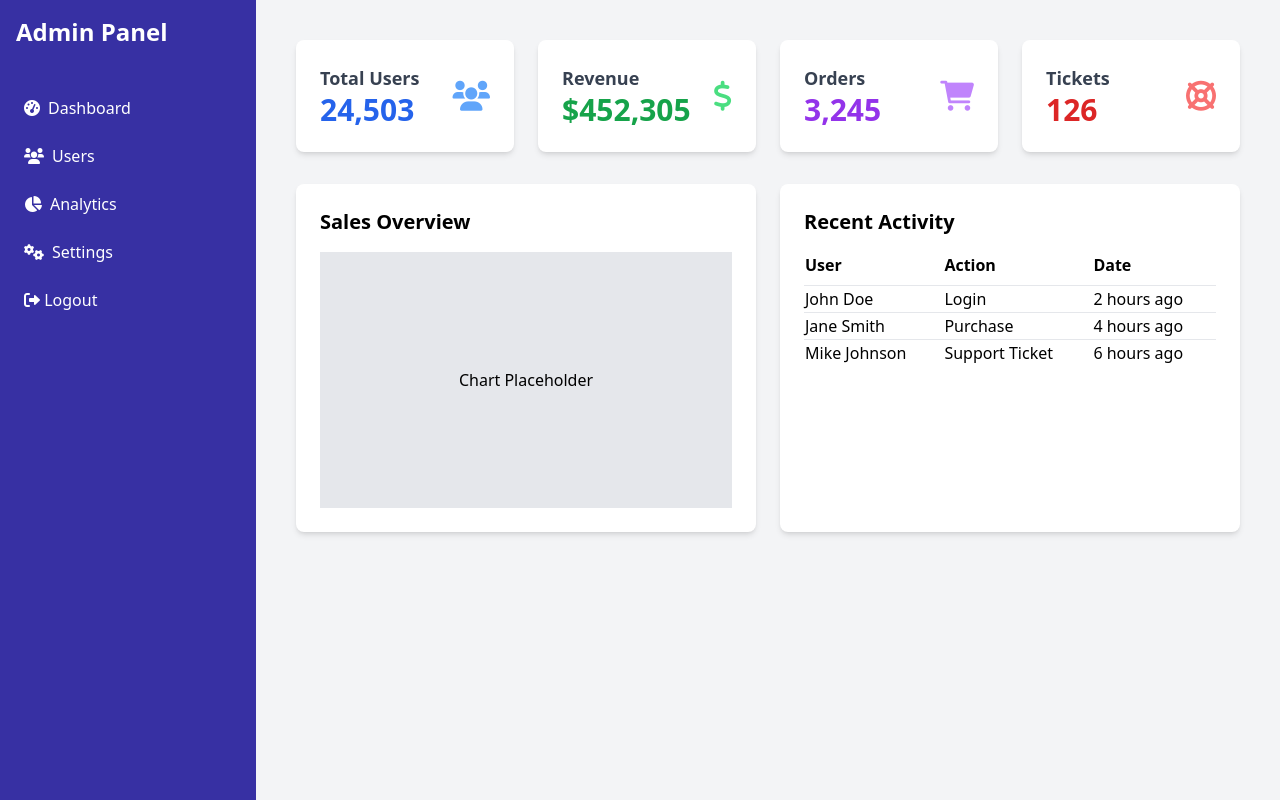
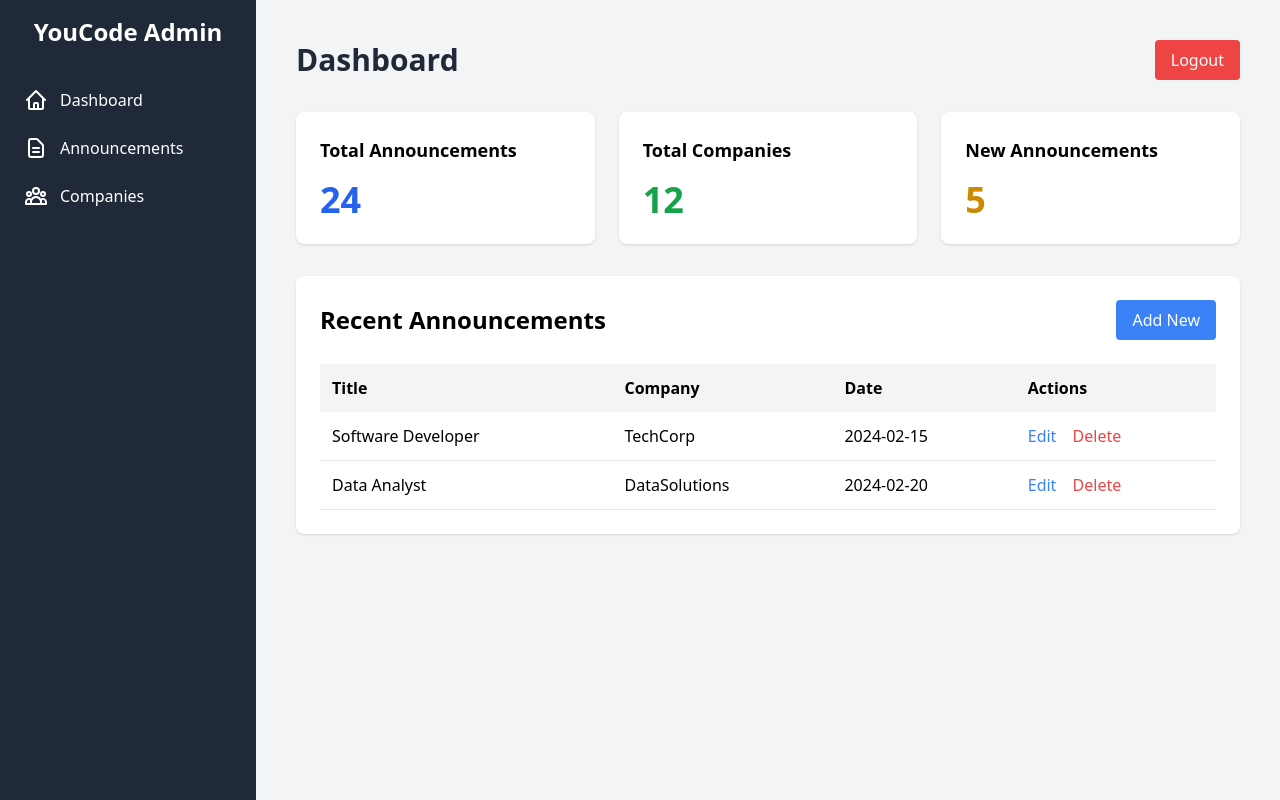
Before and after one commit to issam-mhj/JobDating, a PHP site: template app/views/AdminDashboard.twig in a window 1280 px wide. Run offline with PHP 8.4, Linux system fonts and the light colour scheme; the template is opened without the code that fills it, so the values that code supplies are empty; some libraries are stand-ins or nearby versions.

Commit message:
modifications

```diff
--- a/app/controllers/front/HomeController.php
+++ b/app/controllers/front/HomeController.php
@@ -10,7 +10,7 @@ class HomeController extends Controller
 {
     public function index()
     {
-        $users = User::all();
-        View::render('home', ['users' => $users]);
+        // $users = User::all();
+        View::render('home');
     }
 }
--- a/app/views/AdminDashboard.twig
+++ b/app/views/AdminDashboard.twig
@@ -1,35 +1,40 @@
 <!DOCTYPE html>
-<html lang="en">
+<html lang="fr">
 <head>
     <meta charset="UTF-8">
     <meta name="viewport" content="width=device-width, initial-scale=1.0">
-    <title>Admin Dashboard</title>
+    <title>YouCode Admin Dashboard</title>
     <script src="https://cdn.tailwindcss.com"></script>
-    <link rel="stylesheet" href="https://cdnjs.cloudflare.com/ajax/libs/font-awesome/6.0.0-beta3/css/all.min.css">
 </head>
-<body class="bg-gray-100 font-sans">
+<body class="bg-gray-100">
     <div class="flex min-h-screen">
         <!-- Sidebar -->
-        <div class="w-64 bg-indigo-800 text-white p-4">
-            <h1 class="text-2xl font-bold mb-10">Admin Panel</h1>
+        <div class="w-64 bg-gray-800 text-white p-4">
+            <div class="text-2xl font-bold mb-8 text-center">YouCode Admin</div>
             <nav>
                 <ul class="space-y-2">
-                    <li class="hover:bg-indigo-700 rounded p-2 cursor-pointer">
-                        <i class="fas fa-tachometer-alt mr-2"></i>Dashboard
+                    <li>
+                        <a href="#" class="flex items-center p-2 hover:bg-gray-700 rounded">
+                            <svg class="w-6 h-6 mr-3" fill="none" stroke="currentColor" viewBox="0 0 24 24">
+                                <path stroke-linecap="round" stroke-linejoin="round" stroke-width="2" d="M3 12l2-2m0 0l7-7 7 7M5 10v10a1 1 0 001 1h3m10-11l2 2m-2-2v10a1 1 0 01-1 1h-3m-6 0a1 1 0 001-1v-4a1 1 0 011-1h2a1 1 0 011 1v4a1 1 0 001 1m-6 0h6"></path>
+                            </svg>
+                            Dashboard
+                        </a>
                     </li>
-                    <li class="hover:bg-indigo-700 rounded p-2 cursor-pointer">
-                        <i class="fas fa-users mr-2"></i>Users
+                    <li>
+                        <a href="#" class="flex items-center p-2 hover:bg-gray-700 rounded">
+                            <svg class="w-6 h-6 mr-3" fill="none" stroke="currentColor" viewBox="0 0 24 24">
+                                <path stroke-linecap="round" stroke-linejoin="round" stroke-width="2" d="M9 12h6m-6 4h6m2 5H7a2 2 0 01-2-2V5a2 2 0 012-2h5.586a1 1 0 01.707.293l5.414 5.414a1 1 0 01.293.707V19a2 2 0 01-2 2z"></path>
+                            </svg>
+                            Announcements
+                        </a>
                     </li>
-                    <li class="hover:bg-indigo-700 rounded p-2 cursor-pointer">
-                        <i class="fas fa-chart-pie mr-2"></i>Analytics
-                    </li>
-                    <li class="hover:bg-indigo-700 rounded p-2 cursor-pointer">
-                        <i class="fas fa-cogs mr-2"></i>Settings
-                    </li>
-                    <li class="hover:bg-indigo-700 rounded p-2 cursor-pointer">
-                        <a href="/logout" class="logout-link">
-                            <i class="fas fa-sign-out-alt"></i>
-                            Logout
+                    <li>
+                        <a href="#" class="flex items-center p-2 hover:bg-gray-700 rounded">
+                            <svg class="w-6 h-6 mr-3" fill="none" stroke="currentColor" viewBox="0 0 24 24">
+                                <path stroke-linecap="round" stroke-linejoin="round" stroke-width="2" d="M17 20h5v-2a3 3 0 00-5.356-1.857M17 20H7m10 0v-2c0-.656-.126-1.283-.356-1.857M7 20H2v-2a3 3 0 015.356-1.857M7 20v-2c0-.656.126-1.283.356-1.857m0 0a5.002 5.002 0 019.288 0M15 7a3 3 0 11-6 0 3 3 0 016 0zm6 3a2 2 0 11-4 0 2 2 0 014 0zM7 10a2 2 0 11-4 0 2 2 0 014 0z"></path>
+                            </svg>
+                            Companies
                         </a>
                     </li>
                 </ul>
@@ -38,85 +43,69 @@
 
         <!-- Main Content -->
         <div class="flex-1 p-10">
-            <div class="grid grid-cols-4 gap-6 mb-8">
-                <!-- Dashboard Cards -->
-                <div class="bg-white p-6 rounded-lg shadow-md">
-                    <div class="flex justify-between items-center">
-                        <div>
-                            <h3 class="text-lg font-semibold text-gray-700">Total Users</h3>
-                            <p class="text-3xl font-bold text-blue-600">24,503</p>
+            <header class="flex justify-between items-center mb-8">
+                <h1 class="text-3xl font-bold text-gray-800">Dashboard</h1>
+                <a href="/logout" class="bg-red-500 text-white px-4 py-2 rounded hover:bg-red-600">
+                    Logout
+                </a>
+            </header>
+
+            <div class="grid grid-cols-3 gap-6 mb-8">
+                <div class="bg-white p-6 rounded-lg shadow">
+                    <h3 class="text-lg font-semibold mb-4">Total Announcements</h3>
+                    <div class="text-4xl font-bold text-blue-600">24</div>
                 </div>
-                        <i class="fas fa-users text-3xl text-blue-400"></i>
+                <div class="bg-white p-6 rounded-lg shadow">
+                    <h3 class="text-lg font-semibold mb-4">Total Companies</h3>
+                    <div class="text-4xl font-bold text-green-600">12</div>
                 </div>
-                </div>
-                <div class="bg-white p-6 rounded-lg shadow-md">
-                    <div class="flex justify-between items-center">
-                        <div>
-                            <h3 class="text-lg font-semibold text-gray-700">Revenue</h3>
-                            <p class="text-3xl font-bold text-green-600">$452,305</p>
-                        </div>
-                        <i class="fas fa-dollar-sign text-3xl text-green-400"></i>
-                    </div>
-                </div>
-                <div class="bg-white p-6 rounded-lg shadow-md">
-                    <div class="flex justify-between items-center">
-                        <div>
-                            <h3 class="text-lg font-semibold text-gray-700">Orders</h3>
-                            <p class="text-3xl font-bold text-purple-600">3,245</p>
-                        </div>
-                        <i class="fas fa-shopping-cart text-3xl text-purple-400"></i>
-                    </div>
-                </div>
-                <div class="bg-white p-6 rounded-lg shadow-md">
-                    <div class="flex justify-between items-center">
-                        <div>
-                            <h3 class="text-lg font-semibold text-gray-700">Tickets</h3>
-                            <p class="text-3xl font-bold text-red-600">126</p>
-                        </div>
-                        <i class="fas fa-life-ring text-3xl text-red-400"></i>
-                    </div>
+                <div class="bg-white p-6 rounded-lg shadow">
+                {# display annoucements that are not yet done #}
+                    <h3 class="text-lg font-semibold mb-4">New Announcements</h3>
+                    <div class="text-4xl font-bold text-yellow-600">5</div>
                 </div>
             </div>
 
-            <!-- Charts and Tables -->
-            <div class="grid grid-cols-2 gap-6">
-                <div class="bg-white p-6 rounded-lg shadow-md">
-                    <h2 class="text-xl font-semibold mb-4">Sales Overview</h2>
-                    <div class="h-64 bg-gray-200 flex items-center justify-center">
-                        Chart Placeholder
+            <div class="bg-white p-6 rounded-lg shadow">
+                <div class="flex justify-between items-center mb-6">
+                {# display last 10 announcements #}
+                    <h2 class="text-2xl font-semibold">Recent Announcements</h2>
+                    <button class="bg-blue-500 text-white px-4 py-2 rounded hover:bg-blue-600">
+                        Add New
+                    </button>
                 </div>
-                </div>
-                <div class="bg-white p-6 rounded-lg shadow-md">
-                    <h2 class="text-xl font-semibold mb-4">Recent Activity</h2>
-                    <table class="w-full text-left">
-                        <thead>
-                            <tr class="border-b">
-                                <th class="pb-2">User</th>
-                                <th class="pb-2">Action</th>
-                                <th class="pb-2">Date</th>
+                <table class="w-full">
+                    <thead class="bg-gray-100">
+                        <tr>
+                            <th class="p-3 text-left">Title</th>
+                            <th class="p-3 text-left">Company</th>
+                            <th class="p-3 text-left">Date</th>
+                            <th class="p-3 text-left">Actions</th>
                         </tr>
                     </thead>
                     <tbody>
                         <tr class="border-b">
-                                <td>John Doe</td>
-                                <td>Login</td>
-                                <td>2 hours ago</td>
+                            <td class="p-3">Software Developer</td>
+                            <td class="p-3">TechCorp</td>
+                            <td class="p-3">2024-02-15</td>
+                            <td class="p-3">
+                                <button class="text-blue-500 mr-3">Edit</button>
+                                <button class="text-red-500">Delete</button>
+                            </td>
                         </tr>
                         <tr class="border-b">
-                                <td>Jane Smith</td>
-                                <td>Purchase</td>
-                                <td>4 hours ago</td>
-                            </tr>
-                            <tr>
-                                <td>Mike Johnson</td>
-                                <td>Support Ticket</td>
-                                <td>6 hours ago</td>
+                            <td class="p-3">Data Analyst</td>
+                            <td class="p-3">DataSolutions</td>
+                            <td class="p-3">2024-02-20</td>
+                            <td class="p-3">
+                                <button class="text-blue-500 mr-3">Edit</button>
+                                <button class="text-red-500">Delete</button>
+                            </td>
                         </tr>
                     </tbody>
                 </table>
             </div>
         </div>
     </div>
-    </div>
 </body>
 </html>
--- a/app/views/home.twig
+++ b/app/views/home.twig
@@ -9,8 +9,8 @@
 
 <body>
     <h1>Hello MVC WORLD</h1>
-    <h2>{{ users[0]['Name'] }}</h2>
-    <h2>{{ $users[1]['Name'] }}</h2>
+    {# <h2>{{ users[0]['Name'] }}</h2> #}
+    {# <h2>{{ users[1]['Name'] }}</h2> #}
 </body>
 
 </html>
```
Also changed, not shown: app/views/UserDashboard.twig (+45 -111 lines). Lines whose indentation alone changed are shown as unchanged.
